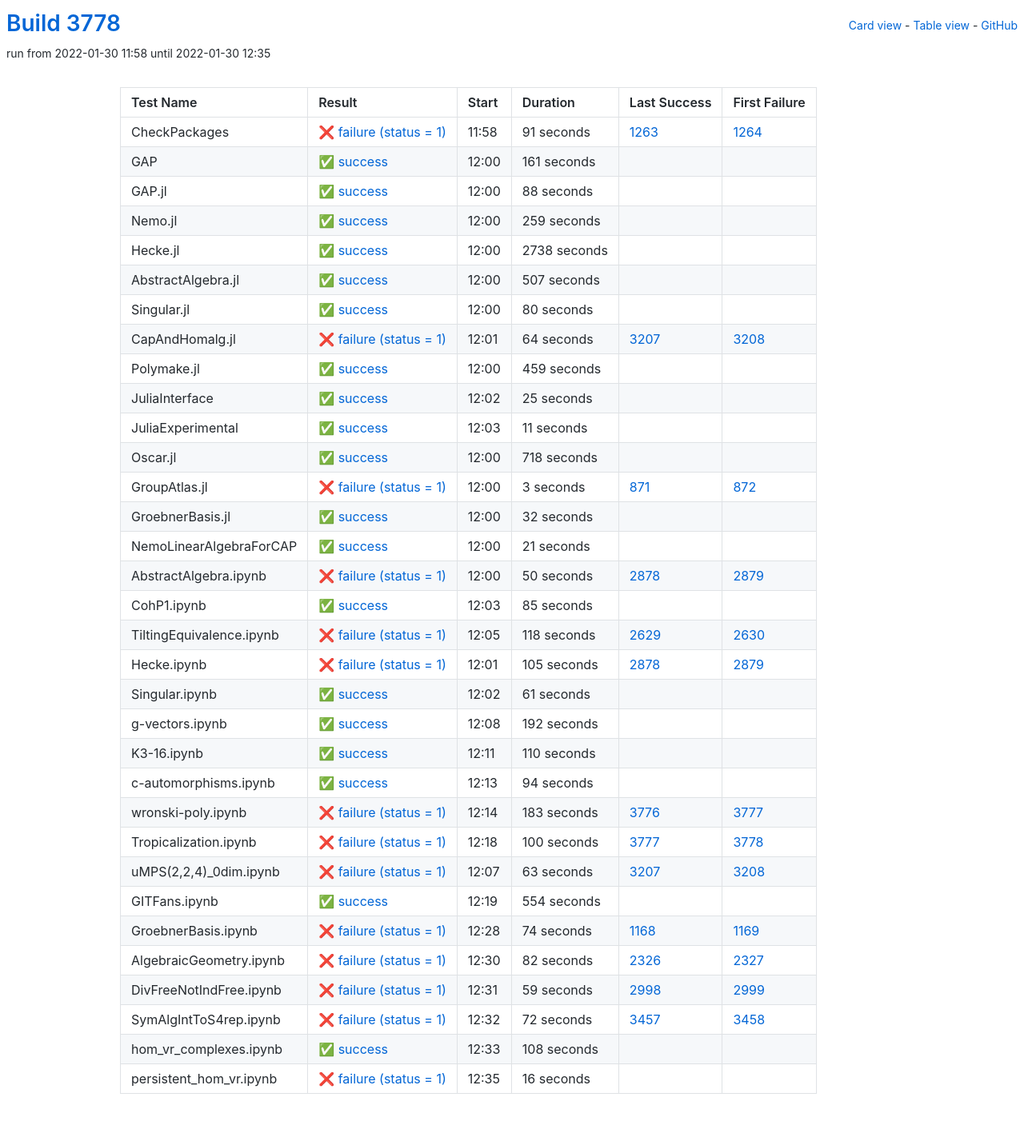
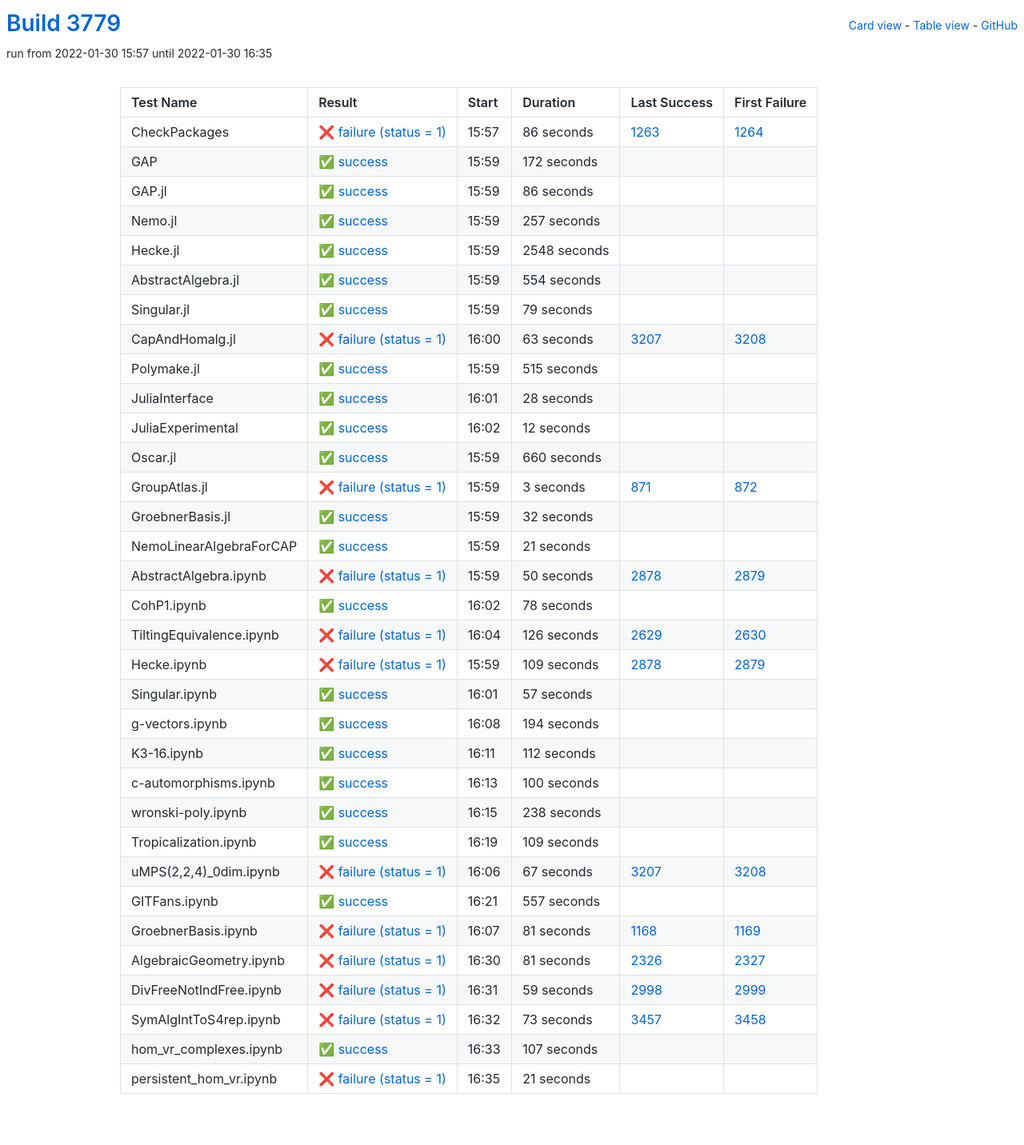
Before and after one commit to oscar-system/oscar-ci-status-stable, a Jekyll site: the page built from table.html, in a window 1280 px wide. Shown: the whole page at 80% size. Built offline with Jekyll 4.4.1, drawn with Linux system fonts in a browser that asks for light colours.

Commit message:
Build #3779

```diff
--- a/_data/ci.yml
+++ b/_data/ci.yml
@@ -1,6 +1,6 @@
 ---
-build: 3778
-build_url: https://oscarci.mathematik.uni-kl.de/job/oscar-stable/3778/
+build: 3779
+build_url: https://oscarci.mathematik.uni-kl.de/job/oscar-stable/3779/
 job: oscar-stable
 organization: oscar-system
 repo: oscar-ci-status-stable
@@ -8,152 +8,152 @@ repourl: https://github.com/oscar-system/oscar-ci-status-stable
 tests:
 - name: CheckPackages
   id: checkpackages
-  log: https://oscarci.mathematik.uni-kl.de/job/oscar-stable/3778/artifact/logs/build-3778/CheckPackages.log
-  start: 2022-01-30 11:58
+  log: https://oscarci.mathematik.uni-kl.de/job/oscar-stable/3779/artifact/logs/build-3779/CheckPackages.log
+  start: 2022-01-30 15:57
   success: false
   exitcode: 1
   status: failure
-  duration: 91
+  duration: 86
   last_success: 1263
   last_success_url: https://oscarci.mathematik.uni-kl.de/job/oscar-stable/1263/
   first_failure: 1264
   first_failure_url: https://oscarci.mathematik.uni-kl.de/job/oscar-stable/1264/
 - name: GAP
   id: gap
-  log: https://oscarci.mathematik.uni-kl.de/job/oscar-stable/3778/artifact/logs/build-3778/GAP.log
-  start: 2022-01-30 12:00
+  log: https://oscarci.mathematik.uni-kl.de/job/oscar-stable/3779/artifact/logs/build-3779/GAP.log
+  start: 2022-01-30 15:59
   success: true
   exitcode: 0
   status: success
-  duration: 161
+  duration: 172
   last_success: false
   last_success_url:
   first_failure: false
   first_failure_url:
 - name: GAP.jl
   id: gap-jl
-  log: https://oscarci.mathematik.uni-kl.de/job/oscar-stable/3778/artifact/logs/build-3778/GAP.jl.log
-  start: 2022-01-30 12:00
+  log: https://oscarci.mathematik.uni-kl.de/job/oscar-stable/3779/artifact/logs/build-3779/GAP.jl.log
+  start: 2022-01-30 15:59
   success: true
   exitcode: 0
   status: success
-  duration: 88
+  duration: 86
   last_success: false
   last_success_url:
   first_failure: false
   first_failure_url:
 - name: Nemo.jl
   id: nemo-jl
-  log: https://oscarci.mathematik.uni-kl.de/job/oscar-stable/3778/artifact/logs/build-3778/Nemo.jl.log
-  start: 2022-01-30 12:00
+  log: https://oscarci.mathematik.uni-kl.de/job/oscar-stable/3779/artifact/logs/build-3779/Nemo.jl.log
+  start: 2022-01-30 15:59
   success: true
   exitcode: 0
   status: success
-  duration: 259
+  duration: 257
   last_success: false
   last_success_url:
   first_failure: false
   first_failure_url:
 - name: Hecke.jl
   id: hecke-jl
-  log: https://oscarci.mathematik.uni-kl.de/job/oscar-stable/3778/artifact/logs/build-3778/Hecke.jl.log
-  start: 2022-01-30 12:00
+  log: https://oscarci.mathematik.uni-kl.de/job/oscar-stable/3779/artifact/logs/build-3779/Hecke.jl.log
+  start: 2022-01-30 15:59
   success: true
   exitcode: 0
   status: success
-  duration: 2738
+  duration: 2548
   last_success: false
   last_success_url:
   first_failure: false
   first_failure_url:
 - name: AbstractAlgebra.jl
   id: abstractalgebra-jl
-  log: https://oscarci.mathematik.uni-kl.de/job/oscar-stable/3778/artifact/logs/build-3778/AbstractAlgebra.jl.log
-  start: 2022-01-30 12:00
+  log: https://oscarci.mathematik.uni-kl.de/job/oscar-stable/3779/artifact/logs/build-3779/AbstractAlgebra.jl.log
+  start: 2022-01-30 15:59
   success: true
   exitcode: 0
   status: success
-  duration: 507
+  duration: 554
   last_success: false
   last_success_url:
   first_failure: false
   first_failure_url:
 - name: Singular.jl
   id: singular-jl
-  log: https://oscarci.mathematik.uni-kl.de/job/oscar-stable/3778/artifact/logs/build-3778/Singular.jl.log
-  start: 2022-01-30 12:00
+  log: https://oscarci.mathematik.uni-kl.de/job/oscar-stable/3779/artifact/logs/build-3779/Singular.jl.log
+  start: 2022-01-30 15:59
   success: true
   exitcode: 0
   status: success
-  duration: 80
+  duration: 79
   last_success: false
   last_success_url:
   first_failure: false
   first_failure_url:
 - name: CapAndHomalg.jl
   id: capandhomalg-jl
-  log: https://oscarci.mathematik.uni-kl.de/job/oscar-stable/3778/artifact/logs/build-3778/CapAndHomalg.jl.log
-  start: 2022-01-30 12:01
+  log: https://oscarci.mathematik.uni-kl.de/job/oscar-stable/3779/artifact/logs/build-3779/CapAndHomalg.jl.log
+  start: 2022-01-30 16:00
   success: false
   exitcode: 1
   status: failure
-  duration: 64
+  duration: 63
   last_success: 3207
   last_success_url: https://oscarci.mathematik.uni-kl.de/job/oscar-stable/3207/
   first_failure: 3208
   first_failure_url: https://oscarci.mathematik.uni-kl.de/job/oscar-stable/3208/
 - name: Polymake.jl
   id: polymake-jl
-  log: https://oscarci.mathematik.uni-kl.de/job/oscar-stable/3778/artifact/logs/build-3778/Polymake.jl.log
-  start: 2022-01-30 12:00
+  log: https://oscarci.mathematik.uni-kl.de/job/oscar-stable/3779/artifact/logs/build-3779/Polymake.jl.log
+  start: 2022-01-30 15:59
   success: true
   exitcode: 0
   status: success
-  duration: 459
+  duration: 515
   last_success: false
   last_success_url:
   first_failure: false
   first_failure_url:
 - name: JuliaInterface
   id: juliainterface
-  log: https://oscarci.mathematik.uni-kl.de/job/oscar-stable/3778/artifact/logs/build-3778/JuliaInterface.log
-  start: 2022-01-30 12:02
+  log: https://oscarci.mathematik.uni-kl.de/job/oscar-stable/3779/artifact/logs/build-3779/JuliaInterface.log
+  start: 2022-01-30 16:01
   success: true
   exitcode: 0
   status: success
-  duration: 25
+  duration: 28
   last_success: false
   last_success_url:
   first_failure: false
   first_failure_url:
 - name: JuliaExperimental
   id: juliaexperimental
-  log: https://oscarci.mathematik.uni-kl.de/job/oscar-stable/3778/artifact/logs/build-3778/JuliaExperimental.log
-  start: 2022-01-30 12:03
+  log: https://oscarci.mathematik.uni-kl.de/job/oscar-stable/3779/artifact/logs/build-3779/JuliaExperimental.log
+  start: 2022-01-30 16:02
   success: true
   exitcode: 0
   status: success
-  duration: 11
+  duration: 12
   last_success: false
   last_success_url:
   first_failure: false
   first_failure_url:
 - name: Oscar.jl
   id: oscar-jl
-  log: https://oscarci.mathematik.uni-kl.de/job/oscar-stable/3778/artifact/logs/build-3778/Oscar.jl.log
-  start: 2022-01-30 12:00
+  log: https://oscarci.mathematik.uni-kl.de/job/oscar-stable/3779/artifact/logs/build-3779/Oscar.jl.log
+  start: 2022-01-30 15:59
   success: true
   exitcode: 0
   status: success
-  duration: 718
+  duration: 660
   last_success: false
   last_success_url:
   first_failure: false
   first_failure_url:
 - name: GroupAtlas.jl
   id: groupatlas-jl
-  log: https://oscarci.mathematik.uni-kl.de/job/oscar-stable/3778/artifact/logs/build-3778/GroupAtlas.jl.log
-  start: 2022-01-30 12:00
+  log: https://oscarci.mathematik.uni-kl.de/job/oscar-stable/3779/artifact/logs/build-3779/GroupAtlas.jl.log
+  start: 2022-01-30 15:59
   success: false
   exitcode: 1
   status: failure
@@ -164,8 +164,8 @@ tests:
   first_failure_url: https://oscarci.mathematik.uni-kl.de/job/oscar-stable/872/
 - name: GroebnerBasis.jl
   id: groebnerbasis-jl
-  log: https://oscarci.mathematik.uni-kl.de/job/oscar-stable/3778/artifact/logs/build-3778/GroebnerBasis.jl.log
-  start: 2022-01-30 12:00
+  log: https://oscarci.mathematik.uni-kl.de/job/oscar-stable/3779/artifact/logs/build-3779/GroebnerBasis.jl.log
+  start: 2022-01-30 15:59
   success: true
   exitcode: 0
   status: success
@@ -176,8 +176,8 @@ tests:
   first_failure_url:
 - name: NemoLinearAlgebraForCAP
   id: nemolinearalgebraforcap
-  log: https://oscarci.mathematik.uni-kl.de/job/oscar-stable/3778/artifact/logs/build-3778/NemoLinearAlgebraForCAP.log
-  start: 2022-01-30 12:00
+  log: https://oscarci.mathematik.uni-kl.de/job/oscar-stable/3779/artifact/logs/build-3779/NemoLinearAlgebraForCAP.log
+  start: 2022-01-30 15:59
   success: true
   exitcode: 0
   status: success
@@ -188,8 +188,8 @@ tests:
   first_failure_url:
 - name: AbstractAlgebra.ipynb
   id: abstractalgebra-ipynb
-  log: https://oscarci.mathematik.uni-kl.de/job/oscar-stable/3778/artifact/logs/build-3778/AbstractAlgebra.ipynb.log
-  start: 2022-01-30 12:00
+  log: https://oscarci.mathematik.uni-kl.de/job/oscar-stable/3779/artifact/logs/build-3779/AbstractAlgebra.ipynb.log
+  start: 2022-01-30 15:59
   success: false
   exitcode: 1
   status: failure
@@ -200,164 +200,164 @@ tests:
   first_failure_url: https://oscarci.mathematik.uni-kl.de/job/oscar-stable/2879/
 - name: CohP1.ipynb
   id: cohp1-ipynb
-  log: https://oscarci.mathematik.uni-kl.de/job/oscar-stable/3778/artifact/logs/build-3778/CohP1.ipynb.log
-  start: 2022-01-30 12:03
+  log: https://oscarci.mathematik.uni-kl.de/job/oscar-stable/3779/artifact/logs/build-3779/CohP1.ipynb.log
+  start: 2022-01-30 16:02
   success: true
   exitcode: 0
   status: success
-  duration: 85
+  duration: 78
   last_success: false
   last_success_url:
   first_failure: false
   first_failure_url:
 - name: TiltingEquivalence.ipynb
   id: tiltingequivalence-ipynb
-  log: https://oscarci.mathematik.uni-kl.de/job/oscar-stable/3778/artifact/logs/build-3778/TiltingEquivalence.ipynb.log
-  start: 2022-01-30 12:05
+  log: https://oscarci.mathematik.uni-kl.de/job/oscar-stable/3779/artifact/logs/build-3779/TiltingEquivalence.ipynb.log
+  start: 2022-01-30 16:04
   success: false
   exitcode: 1
   status: failure
-  duration: 118
+  duration: 126
   last_success: 2629
   last_success_url: https://oscarci.mathematik.uni-kl.de/job/oscar-stable/2629/
   first_failure: 2630
   first_failure_url: https://oscarci.mathematik.uni-kl.de/job/oscar-stable/2630/
 - name: Hecke.ipynb
   id: hecke-ipynb
-  log: https://oscarci.mathematik.uni-kl.de/job/oscar-stable/3778/artifact/logs/build-3778/Hecke.ipynb.log
-  start: 2022-01-30 12:01
+  log: https://oscarci.mathematik.uni-kl.de/job/oscar-stable/3779/artifact/logs/build-3779/Hecke.ipynb.log
+  start: 2022-01-30 15:59
   success: false
   exitcode: 1
   status: failure
-  duration: 105
+  duration: 109
   last_success: 2878
   last_success_url: https://oscarci.mathematik.uni-kl.de/job/oscar-stable/2878/
   first_failure: 2879
   first_failure_url: https://oscarci.mathematik.uni-kl.de/job/oscar-stable/2879/
 - name: Singular.ipynb
   id: singular-ipynb
-  log: https://oscarci.mathematik.uni-kl.de/job/oscar-stable/3778/artifact/logs/build-3778/Singular.ipynb.log
-  start: 2022-01-30 12:02
+  log: https://oscarci.mathematik.uni-kl.de/job/oscar-stable/3779/artifact/logs/build-3779/Singular.ipynb.log
+  start: 2022-01-30 16:01
   success: true
   exitcode: 0
   status: success
-  duration: 61
+  duration: 57
   last_success: false
   last_success_url:
   first_failure: false
   first_failure_url:
 - name: g-vectors.ipynb
   id: g-vectors-ipynb
-  log: https://oscarci.mathematik.uni-kl.de/job/oscar-stable/3778/artifact/logs/build-3778/g-vectors.ipynb.log
-  start: 2022-01-30 12:08
+  log: https://oscarci.mathematik.uni-kl.de/job/oscar-stable/3779/artifact/logs/build-3779/g-vectors.ipynb.log
+  start: 2022-01-30 16:08
   success: true
   exitcode: 0
   status: success
-  duration: 192
+  duration: 194
   last_success: false
   last_success_url:
   first_failure: false
   first_failure_url:
 - name: K3-16.ipynb
   id: k3-16-ipynb
-  log: https://oscarci.mathematik.uni-kl.de/job/oscar-stable/3778/artifact/logs/build-3778/K3-16.ipynb.log
-  start: 2022-01-30 12:11
+  log: https://oscarci.mathematik.uni-kl.de/job/oscar-stable/3779/artifact/logs/build-3779/K3-16.ipynb.log
+  start: 2022-01-30 16:11
   success: true
   exitcode: 0
   status: success
-  duration: 110
+  duration: 112
   last_success: false
   last_success_url:
   first_failure: false
   first_failure_url:
 - name: c-automorphisms.ipynb
   id: c-automorphisms-ipynb
-  log: https://oscarci.mathematik.uni-kl.de/job/oscar-stable/3778/artifact/logs/build-3778/c-automorphisms.ipynb.log
-  start: 2022-01-30 12:13
+  log: https://oscarci.mathematik.uni-kl.de/job/oscar-stable/3779/artifact/logs/build-3779/c-automorphisms.ipynb.log
+  start: 2022-01-30 16:13
   success: true
   exitcode: 0
   status: success
-  duration: 94
+  duration: 100
   last_success: false
   last_success_url:
   first_failure: false
   first_failure_url:
 - name: wronski-poly.ipynb
   id: wronski-poly-ipynb
-  log: https://oscarci.mathematik.uni-kl.de/job/oscar-stable/3778/artifact/logs/build-3778/wronski-poly.ipynb.log
-  start: 2022-01-30 12:14
+  log: https://oscarci.mathematik.uni-kl.de/job/oscar-stable/3779/artifact/logs/build-3779/wronski-poly.ipynb.log
+  start: 2022-01-30 16:15
+  success: true
+  exitcode: 0
+  status: success
+  duration: 238
+  last_success: false
+  last_success_url:
+  first_failure: false
+  first_failure_url:
+- name: Tropicalization.ipynb
+  id: tropicalization-ipynb
+  log: https://oscarci.mathematik.uni-kl.de/job/oscar-stable/3779/artifact/logs/build-3779/Tropicalization.ipynb.log
+  start: 2022-01-30 16:19
+  success: true
+  exitcode: 0
+  status: success
+  duration: 109
+  last_success: false
+  last_success_url:
+  first_failure: false
+  first_failure_url:
+- name: uMPS(2,2,4)_0dim.ipynb
+  id: umps-2-2-4-0dim-ipynb
+  log: https://oscarci.mathematik.uni-kl.de/job/oscar-stable/3779/artifact/logs/build-3779/uMPS-2-2-4-_0dim.ipynb.log
+  start: 2022-01-30 16:06
   success: false
   exitcode: 1
   status: failure
-  duration: 183
-  last_success: 3776
-  last_success_url: https://oscarci.mathematik.uni-kl.de/job/oscar-stable/3776/
-  first_failure: 3777
-  first_failure_url: https://oscarci.mathematik.uni-kl.de/job/oscar-stable/3777/
-- name: Tropicalization.ipynb
-  id: tropicalization-ipynb
-  log: https://oscarci.mathematik.uni-kl.de/job/oscar-stable/3778/artifact/logs/build-3778/Tropicalization.ipynb.log
-  start: 2022-01-30 12:18
-  success: false
-  exitcode: 1
-  status: failure
-  duration: 100
-  last_success: 3777
-  last_success_url: https://oscarci.mathematik.uni-kl.de/job/oscar-stable/3777/
-  first_failure: 3778
-  first_failure_url: https://oscarci.mathematik.uni-kl.de/job/oscar-stable/3778/
-- name: uMPS(2,2,4)_0dim.ipynb
-  id: umps-2-2-4-0dim-ipynb
-  log: https://oscarci.mathematik.uni-kl.de/job/oscar-stable/3778/artifact/logs/build-3778/uMPS-2-2-4-_0dim.ipynb.log
-  start: 2022-01-30 12:07
-  success: false
-  exitcode: 1
-  status: failure
-  duration: 63
+  duration: 67
   last_success: 3207
   last_success_url: https://oscarci.mathematik.uni-kl.de/job/oscar-stable/3207/
   first_failure: 3208
   first_failure_url: https://oscarci.mathematik.uni-kl.de/job/oscar-stable/3208/
 - name: GITFans.ipynb
   id: gitfans-ipynb
-  log: https://oscarci.mathematik.uni-kl.de/job/oscar-stable/3778/artifact/logs/build-3778/GITFans.ipynb.log
-  start: 2022-01-30 12:19
+  log: https://oscarci.mathematik.uni-kl.de/job/oscar-stable/3779/artifact/logs/build-3779/GITFans.ipynb.log
+  start: 2022-01-30 16:21
   success: true
   exitcode: 0
   status: success
-  duration: 554
+  duration: 557
   last_success: false
   last_success_url:
   first_failure: false
   first_failure_url:
 - name: GroebnerBasis.ipynb
   id: groebnerbasis-ipynb
-  log: https://oscarci.mathematik.uni-kl.de/job/oscar-stable/3778/artifact/logs/build-3778/GroebnerBasis.ipynb.log
-  start: 2022-01-30 12:28
+  log: https://oscarci.mathematik.uni-kl.de/job/oscar-stable/3779/artifact/logs/build-3779/GroebnerBasis.ipynb.log
+  start: 2022-01-30 16:07
   success: false
   exitcode: 1
   status: failure
-  duration: 74
+  duration: 81
   last_success: 1168
   last_success_url: https://oscarci.mathematik.uni-kl.de/job/oscar-stable/1168/
   first_failure: 1169
   first_failure_url: https://oscarci.mathematik.uni-kl.de/job/oscar-stable/1169/
 - name: AlgebraicGeometry.ipynb
   id: algebraicgeometry-ipynb
-  log: https://oscarci.mathematik.uni-kl.de/job/oscar-stable/3778/artifact/logs/build-3778/AlgebraicGeometry.ipynb.log
-  start: 2022-01-30 12:30
+  log: https://oscarci.mathematik.uni-kl.de/job/oscar-stable/3779/artifact/logs/build-3779/AlgebraicGeometry.ipynb.log
+  start: 2022-01-30 16:30
   success: false
   exitcode: 1
   status: failure
-  duration: 82
+  duration: 81
   last_success: 2326
   last_success_url: https://oscarci.mathematik.uni-kl.de/job/oscar-stable/2326/
   first_failure: 2327
   first_failure_url: https://oscarci.mathematik.uni-kl.de/job/oscar-stable/2327/
 - name: DivFreeNotIndFree.ipynb
   id: divfreenotindfree-ipynb
-  log: https://oscarci.mathematik.uni-kl.de/job/oscar-stable/3778/artifact/logs/build-3778/DivFreeNotIndFree.ipynb.log
-  start: 2022-01-30 12:31
+  log: https://oscarci.mathematik.uni-kl.de/job/oscar-stable/3779/artifact/logs/build-3779/DivFreeNotIndFree.ipynb.log
+  start: 2022-01-30 16:31
   success: false
   exitcode: 1
   status: failure
@@ -368,36 +368,36 @@ tests:
   first_failure_url: https://oscarci.mathematik.uni-kl.de/job/oscar-stable/2999/
 - name: SymAlgIntToS4rep.ipynb
   id: symalginttos4rep-ipynb
-  log: https://oscarci.mathematik.uni-kl.de/job/oscar-stable/3778/artifact/logs/build-3778/SymAlgIntToS4rep.ipynb.log
-  start: 2022-01-30 12:32
+  log: https://oscarci.mathematik.uni-kl.de/job/oscar-stable/3779/artifact/logs/build-3779/SymAlgIntToS4rep.ipynb.log
+  start: 2022-01-30 16:32
   success: false
   exitcode: 1
   status: failure
-  duration: 72
+  duration: 73
   last_success: 3457
   last_success_url: https://oscarci.mathematik.uni-kl.de/job/oscar-stable/3457/
   first_failure: 3458
   first_failure_url: https://oscarci.mathematik.uni-kl.de/job/oscar-stable/3458/
 - name: hom_vr_complexes.ipynb
   id: hom-vr-complexes-ipynb
-  log: https://oscarci.mathematik.uni-kl.de/job/oscar-stable/3778/artifact/logs/build-3778/hom_vr_complexes.ipynb.log
-  start: 2022-01-30 12:33
+  log: https://oscarci.mathematik.uni-kl.de/job/oscar-stable/3779/artifact/logs/build-3779/hom_vr_complexes.ipynb.log
+  start: 2022-01-30 16:33
   success: true
   exitcode: 0
   status: success
-  duration: 108
+  duration: 107
   last_success: false
   last_success_url:
   first_failure: false
   first_failure_url:
 - name: persistent_hom_vr.ipynb
   id: persistent-hom-vr-ipynb
-  log: https://oscarci.mathematik.uni-kl.de/job/oscar-stable/3778/artifact/logs/build-3778/persistent_hom_vr.ipynb.log
-  start: 2022-01-30 12:35
+  log: https://oscarci.mathematik.uni-kl.de/job/oscar-stable/3779/artifact/logs/build-3779/persistent_hom_vr.ipynb.log
+  start: 2022-01-30 16:35
   success: false
   exitcode: 1
   status: failure
-  duration: 16
+  duration: 21
   last_success: false
   last_success_url:
   first_failure: false
```
Also changed, not shown: README.md.
